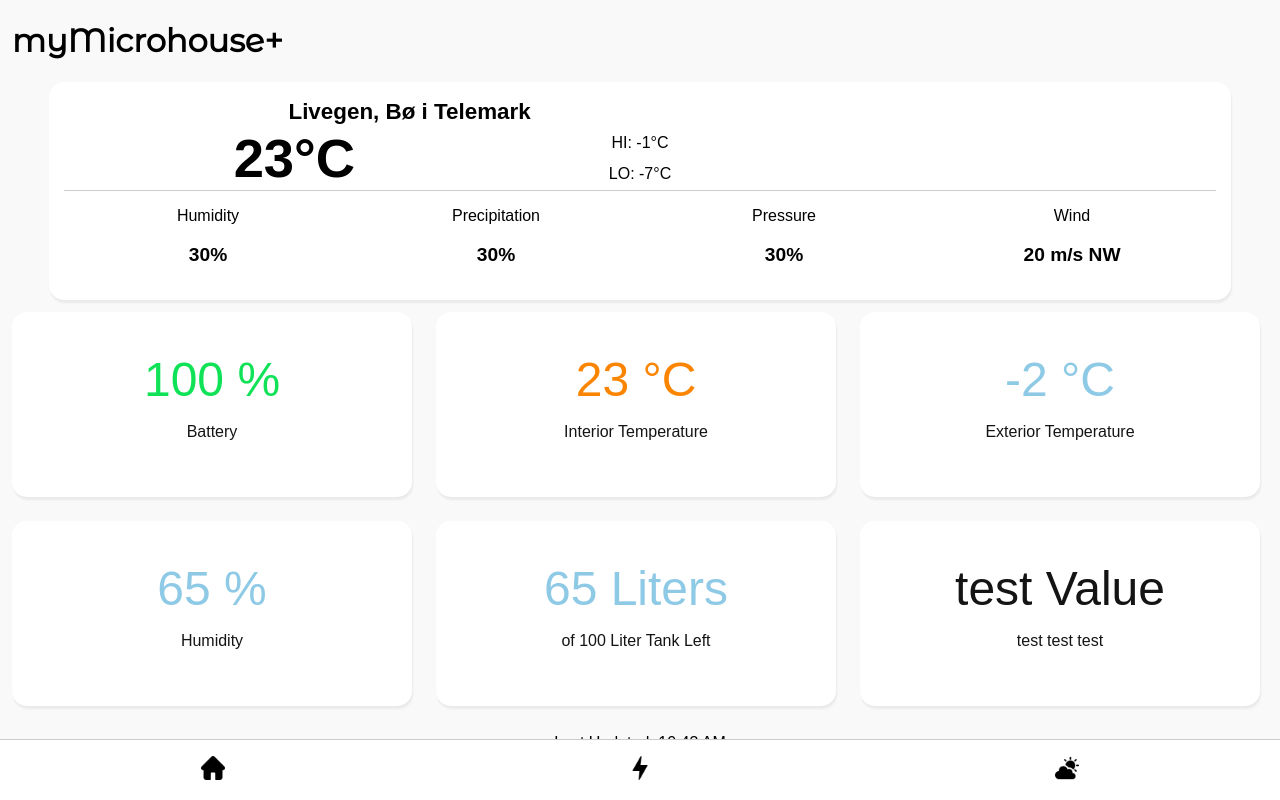
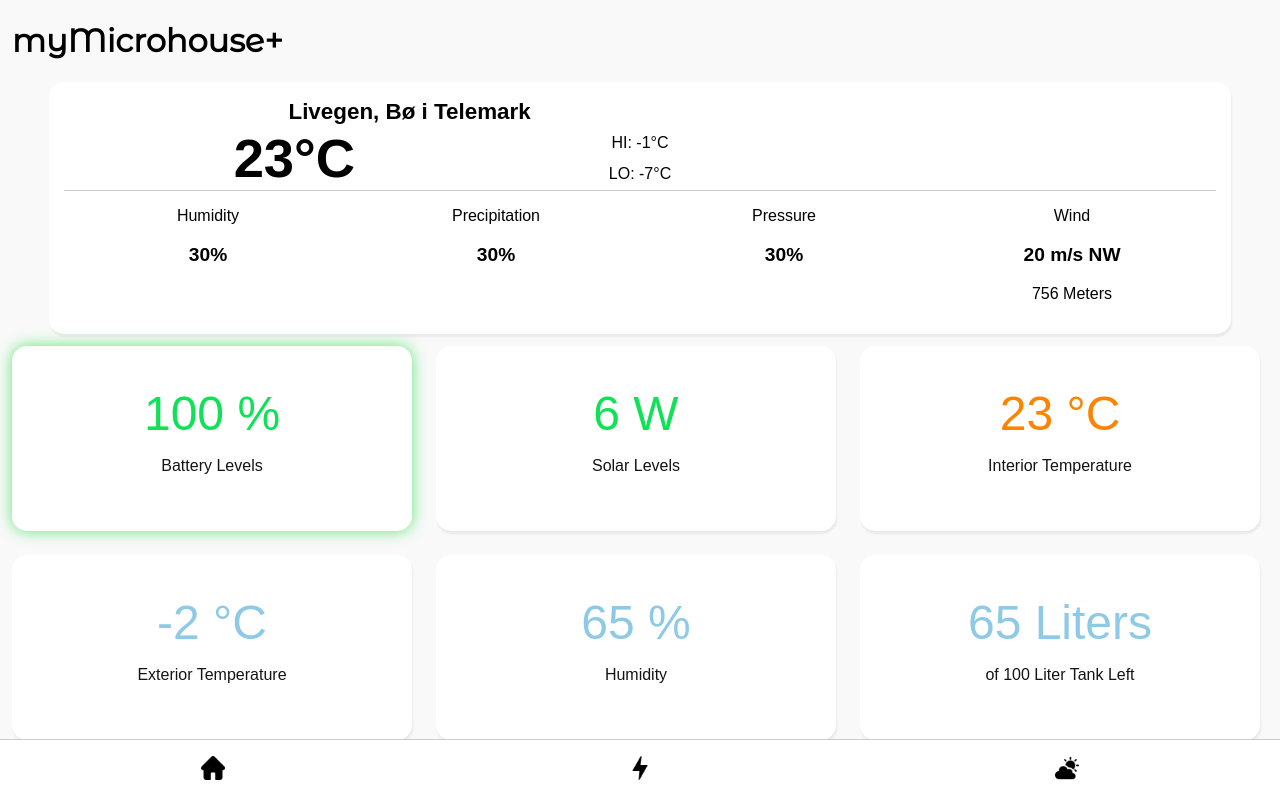
Before and after one commit to kjottkake/mymicrohouseplus_react, a React (Create React App) app: page / in a window 1280 px wide. Shown: the top 800 px of the page. Built offline with nearby package versions, Linux system fonts and the light colour scheme.

Commit message:
added border effects on sensor component

```diff
--- a/src/App.css
+++ b/src/App.css
@@ -92,12 +92,21 @@ h1 {
   box-shadow: 1px 3px 2px rgba(174, 174, 174, 0.2);
 }
 
+.sensor-reading.green {
+  box-shadow: 0px 0px 15px rgba(80, 228, 107, 0.9);
+}
+
+.sensor-reading.blue {
+  box-shadow: 0px 0px 15px rgba(60, 179, 238, 0.9);
+}
+
 .sensor-value.orange{
   color: #FB8500;
 }
 
 .sensor-value.green{
   color: #10E258;
+
 }
 
 .sensor-value.blue{
--- a/src/components/HomePanel.js
+++ b/src/components/HomePanel.js
@@ -11,7 +11,8 @@ const HomePanel = () => {
       <h1><a href='/'>myMicrohouse+</a></h1>
         {/* <TopNav /> */}
         <Overview />
-        <SensorReading  label="Battery" value={100} unit="%" color="green" link="/energy"/>
+        <SensorReading  label="Battery Levels" value={100} unit="%" color="green" link="/energy" border="green"/>
+        <SensorReading  label="Solar Levels" value={6} unit="W" color="green" link="/energy"/>
         <SensorReading label="Interior Temperature" value={23} unit="°C" color="orange"/>
         <SensorReading label="Exterior Temperature" value={-2} unit="°C" color="blue" link="/weather"/>
         <SensorReading label="Humidity" value={65} unit="%" color="blue" />
--- a/src/components/overView.js
+++ b/src/components/overView.js
@@ -54,6 +54,7 @@ function Overview(props) {
                 <p className='value'>
                     20 m/s NW
                 </p>
+                <p>756 Meters</p>
             </div>
         </div>
 
--- a/src/components/sensorReading.js
+++ b/src/components/sensorReading.js
@@ -2,11 +2,11 @@
 import React from 'react';
 
 function SensorReading(props) {
-  const { label, value, unit, color, link} = props;
+  const { label, value, unit, color, link, border} = props;
 
   return (
     <a href={`${link}`}>
-    <div className="sensor-reading">
+    <div className={`sensor-reading ${border}`}>
 
       <p className={`sensor-value ${color}`}>
         {value} {unit}
```
